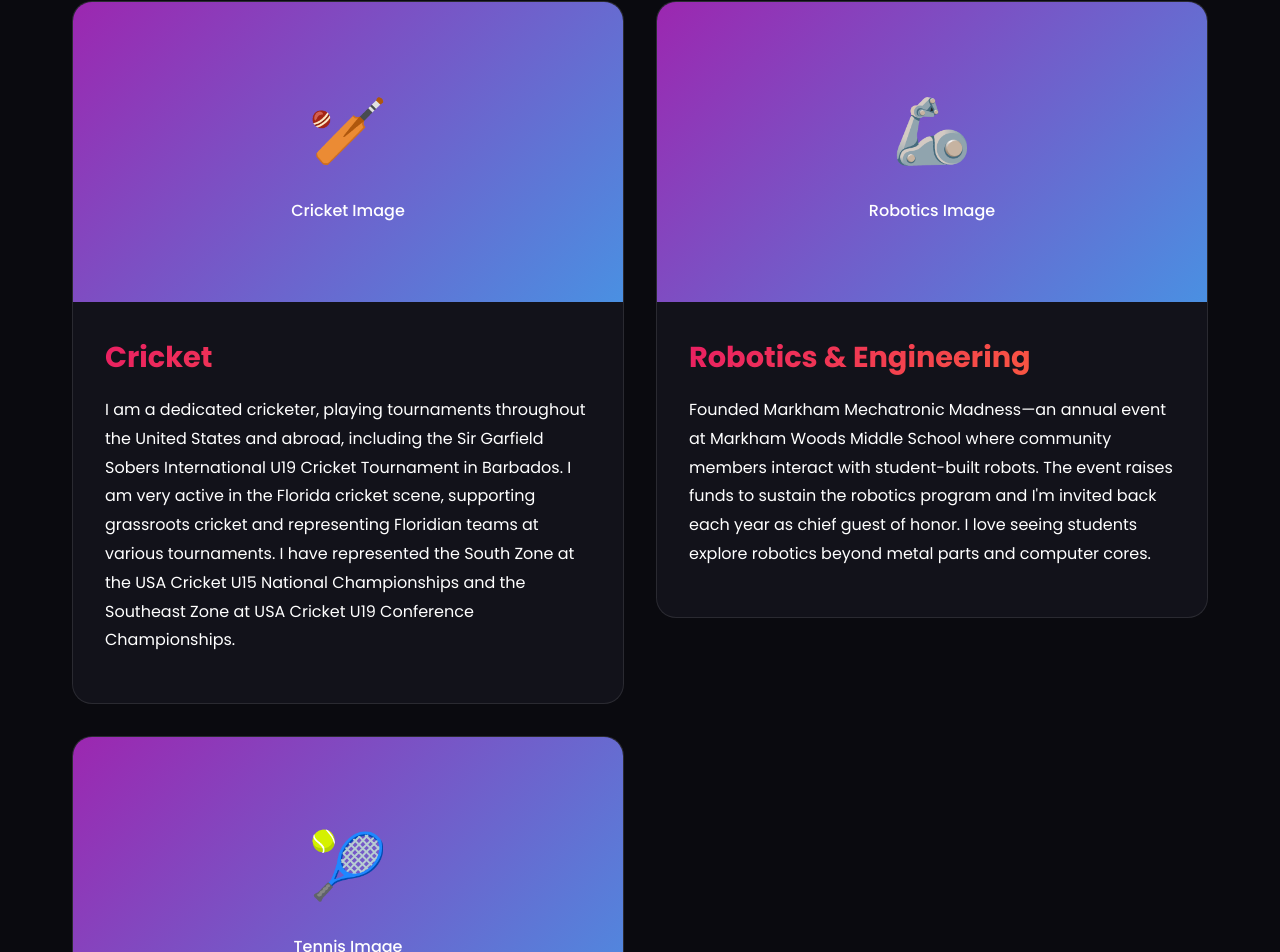
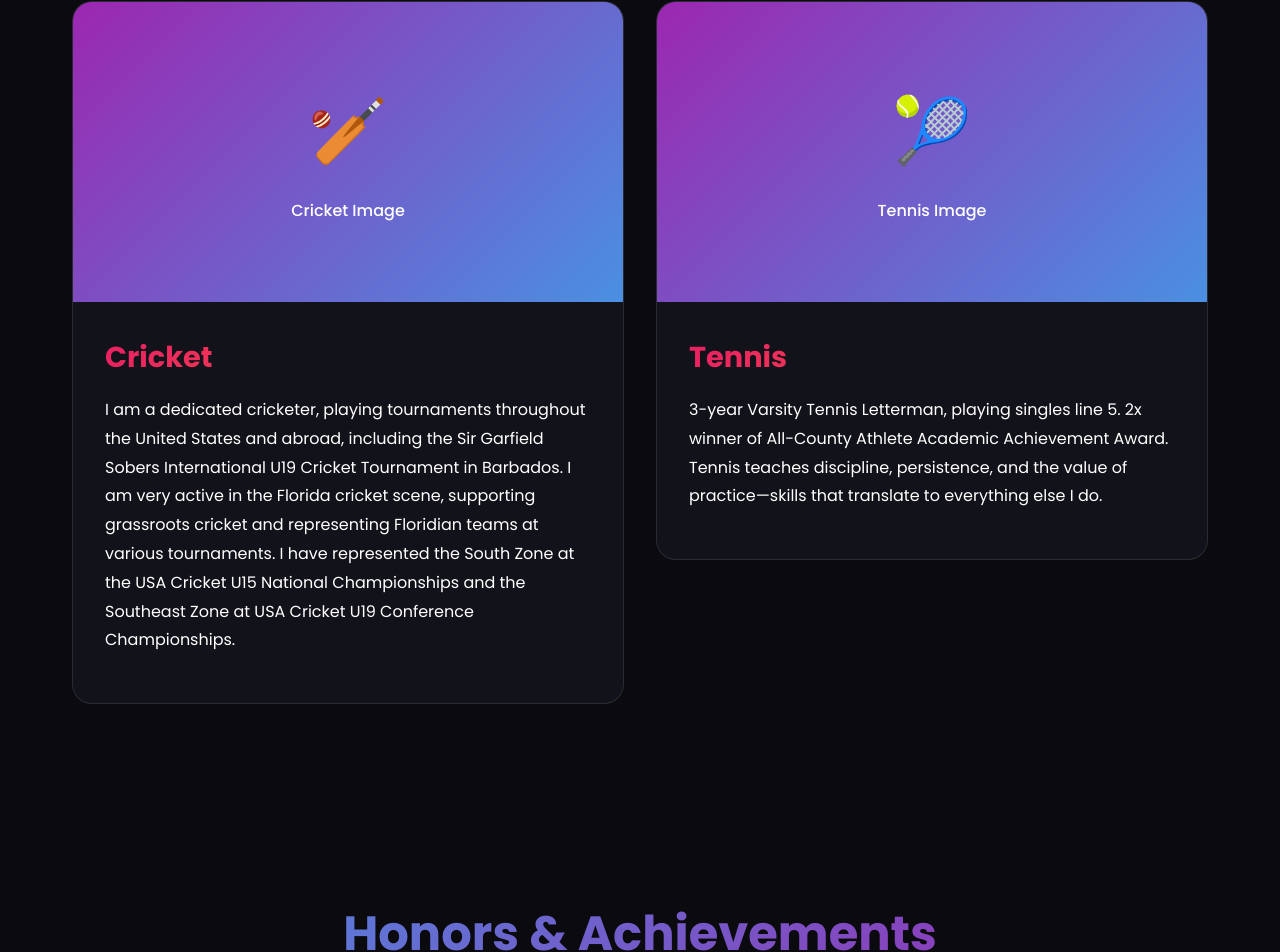
Before and after one commit to Akr1040317/ekanshPortfolio, a React (Create React App) app: page / in a window 1280 px wide. Shown: the part 11011-11963 px from the top of the page. Built offline with nearby package versions, Linux system fonts and the light colour scheme.

Commit message:
Remove robotics interest card

```diff
--- a/src/components/Interests.jsx
+++ b/src/components/Interests.jsx
@@ -23,12 +23,6 @@ const Interests = () => {
           icon: '🏏',
           description: 'I am a dedicated cricketer, playing tournaments throughout the United States and abroad, including the Sir Garfield Sobers International U19 Cricket Tournament in Barbados. I am very active in the Florida cricket scene, supporting grassroots cricket and representing Floridian teams at various tournaments. I have represented the South Zone at the USA Cricket U15 National Championships and the Southeast Zone at USA Cricket U19 Conference Championships.',
           image: 'Cricket Image'
-        },
-        {
-          title: 'Robotics & Engineering',
-          icon: '🦾',
-          description: 'Founded Markham Mechatronic Madness—an annual event at Markham Woods Middle School where community members interact with student-built robots. The event raises funds to sustain the robotics program and I\'m invited back each year as chief guest of honor. I love seeing students explore robotics beyond metal parts and computer cores.',
-          image: 'Robotics Image'
         },
         {
           title: 'Tennis',
```
